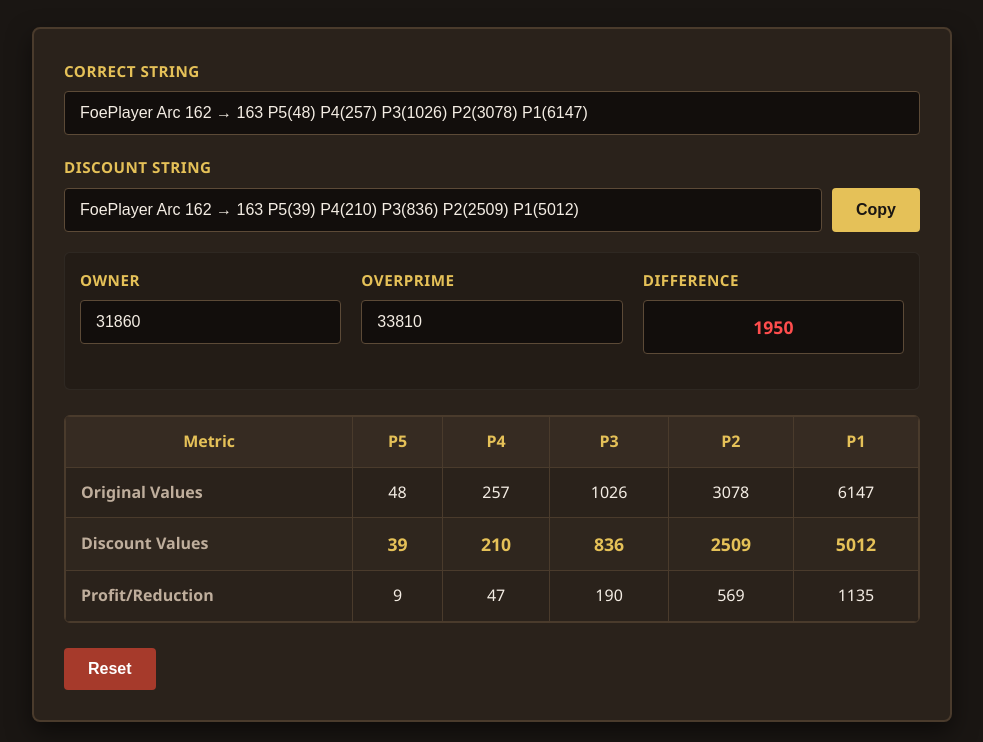
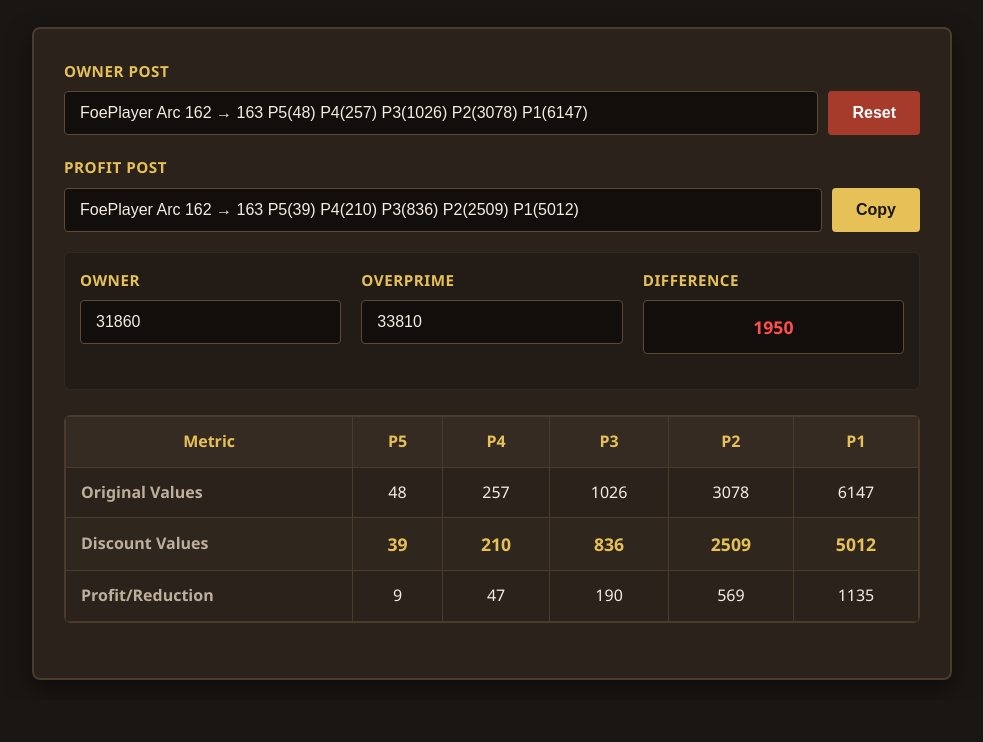
Before and after one commit to pdorwin/FoeTools, a plain HTML site: page docs/overprime/index.html in a window 1280 px wide. Shown: the part 154-896 px from the top of the page, without its empty margins (148-1131 px from the left). After the commit the page ends 854 px from the top, so only its background shows below. Drawn offline with Linux system fonts and the light colour scheme.

Commit message:
Move the reset button, Change filed names.

```diff
--- a/docs/overprime/index.html
+++ b/docs/overprime/index.html
@@ -17,12 +17,15 @@
         <main class="calculator-card">
             <!-- Input Section -->
             <div class="form-group">
-                <label for="correctString">Correct String</label>
-                <input type="text" id="correctString" placeholder="e.g., Pawly 🐊 Arc 162 → 163 P5(48) P4(257) P3(1026) P2(3078) P1(6147)">
+                <label for="correctString">Owner Post</label>
+                <div class="copy-input-container">
+                    <input type="text" id="correctString" placeholder="e.g., FoePlayer Arc 162 → 163 P5(48) P4(257) P3(1026) P2(3078) P1(6147)">
+                    <button id="btnReset" class="btn btn-danger">Reset</button>
+                </div>
             </div>
 
             <div class="form-group">
-                <label for="discountString">Discount String</label>
+                <label for="discountString">Profit Post</label>
                 <div class="copy-input-container">
                     <input type="text" id="discountString" readonly placeholder="Generated discount string will appear here...">
                     <button id="btnCopy" class="btn btn-secondary">Copy</button>
@@ -86,11 +89,6 @@
                     </tbody>
                 </table>
             </div>
-
-            <!-- Actions -->
-            <div class="actions-container">
-                <button id="btnReset" class="btn btn-danger">Reset</button>
-            </div>
         </main>
     </div>
     <script src="overprime.js"></script>
--- a/docs/overprime/overprime.css
+++ b/docs/overprime/overprime.css
@@ -178,12 +178,6 @@ input[type="number"]:focus {
     font-size: 1.1rem;
 }
 
-.actions-container {
-    display: flex;
-    justify-content: flex-start;
-    gap: 15px;
-}
-
 .btn {
     padding: 12px 24px;
     font-size: 1rem;
```
